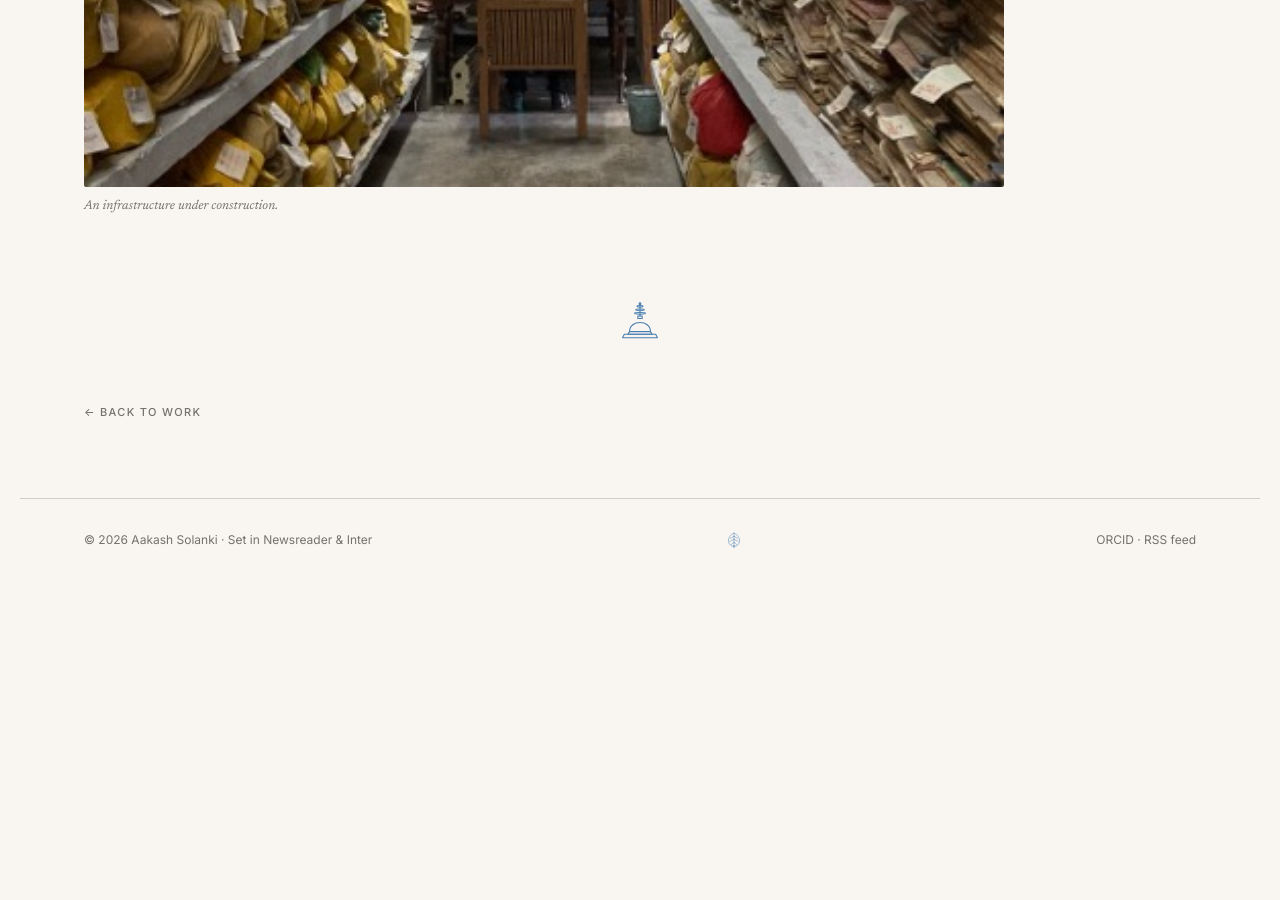
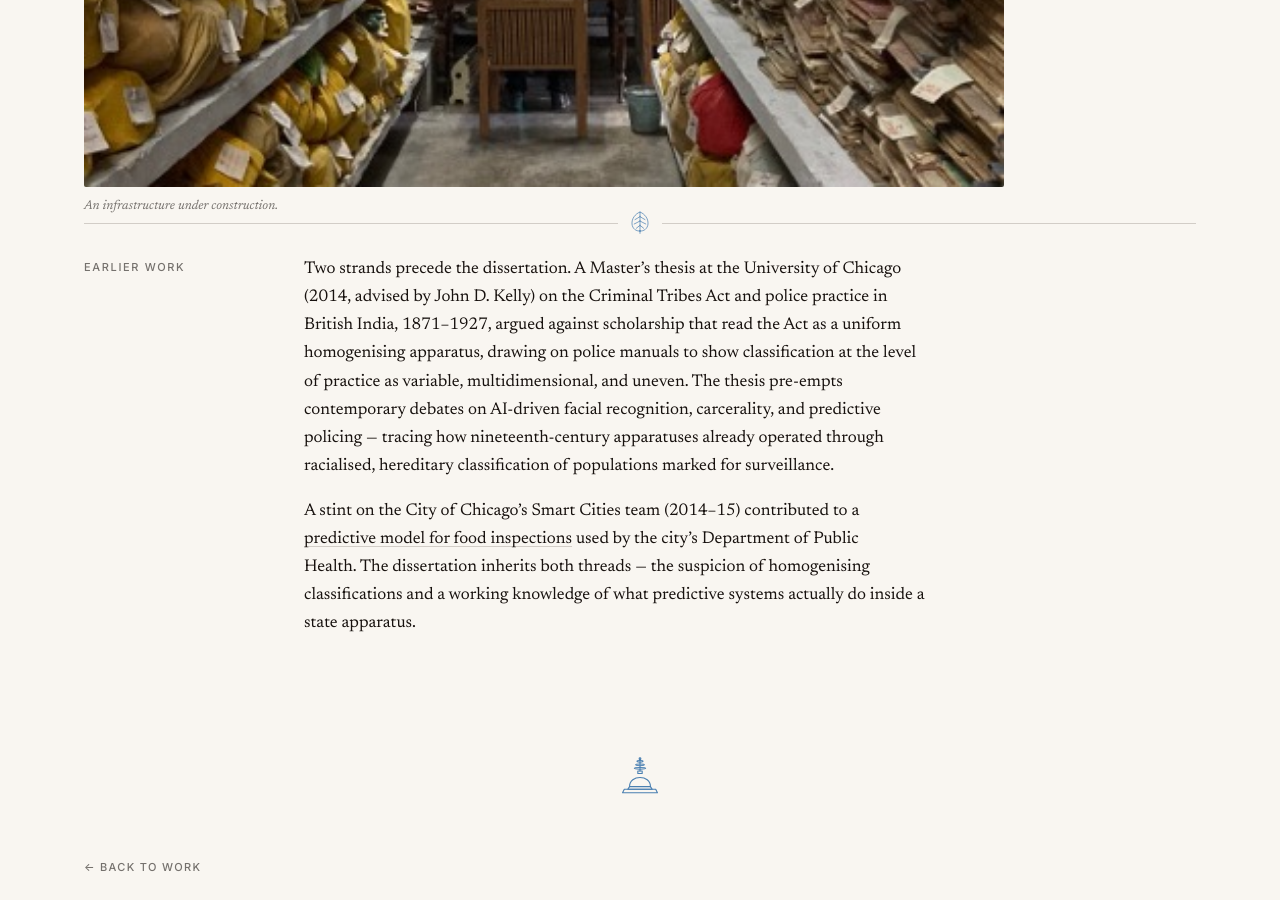
Before and after one commit to skishchampi/skishchampi.github.io, a Jekyll site: the page built from research.md, in a window 1280 px wide and 900 px high, scrolled down 4576 px. Built offline with Jekyll 4.4.1, drawn with Linux system fonts in a browser that asks for light colours; some web fonts are replaced; before the commit the page ends 5157 px from its top, so only the background shows below that.

Commit message:
Add Earlier Work block to Research page
Surfaces the two pre-doctoral strands that feed the dissertation:
the 2014 University of Chicago Master's thesis on the Criminal
Tribes Act 1871-1927 (advised by John D. Kelly), and a 2014-15
stint on the City of Chicago Smart Cities team contributing to a
predictive model for food inspections.

Notes how the thesis pre-empts contemporary debates on AI facial
recognition, carcerality, and predictive policing.

Co-Authored-By: Claude Opus 4.7 (1M context) <noreply@anthropic.com>

```diff
--- a/research.md
+++ b/research.md
@@ -99,6 +99,14 @@ description: "An ethnography of governance after planning — regional inequalit
   <figcaption>An infrastructure under construction.</figcaption>
 </figure>
 
+<div class="block">
+  <div class="label">Earlier work</div>
+  <div class="body">
+    <p>Two strands precede the dissertation. A Master&rsquo;s thesis at the University of Chicago (2014, advised by John D. Kelly) on the Criminal Tribes Act and police practice in British India, 1871&ndash;1927, argued against scholarship that read the Act as a uniform homogenising apparatus, drawing on police manuals to show classification at the level of practice as variable, multidimensional, and uneven. The thesis pre-empts contemporary debates on AI-driven facial recognition, carcerality, and predictive policing &mdash; tracing how nineteenth-century apparatuses already operated through racialised, hereditary classification of populations marked for surveillance.</p>
+    <p>A stint on the City of Chicago&rsquo;s Smart Cities team (2014&ndash;15) contributed to a <a target="_blank" rel="noopener noreferrer" href="https://chicago.github.io/food-inspections-evaluation/">predictive model for food inspections</a> used by the city&rsquo;s Department of Public Health. The dissertation inherits both threads &mdash; the suspicion of homogenising classifications and a working knowledge of what predictive systems actually do inside a state apparatus.</p>
+  </div>
+</div>
+
 <div class="stupa-coda" role="presentation"></div>
 
 <p class="back"><a href="/work/">← Back to Work</a></p>
```
